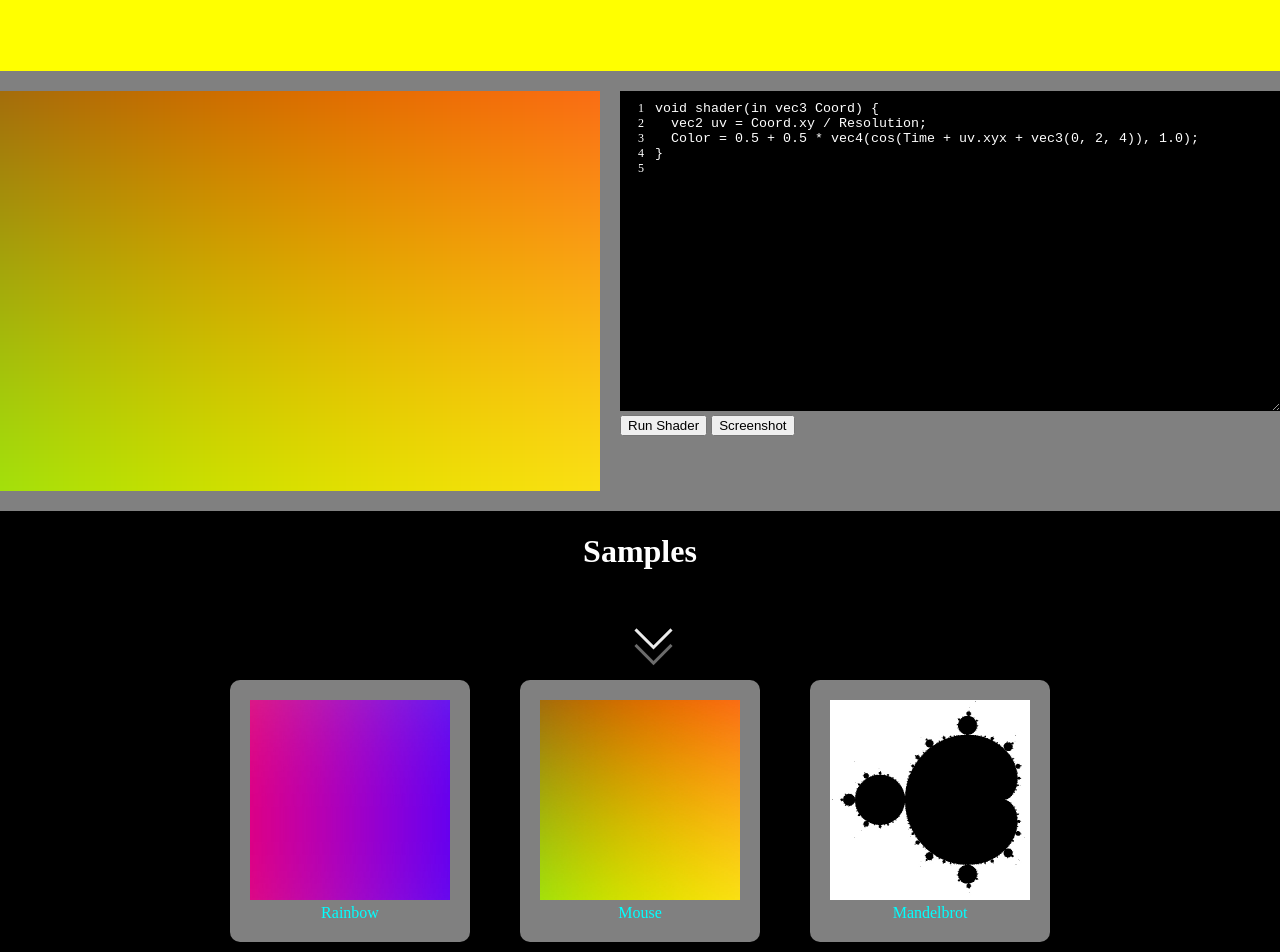
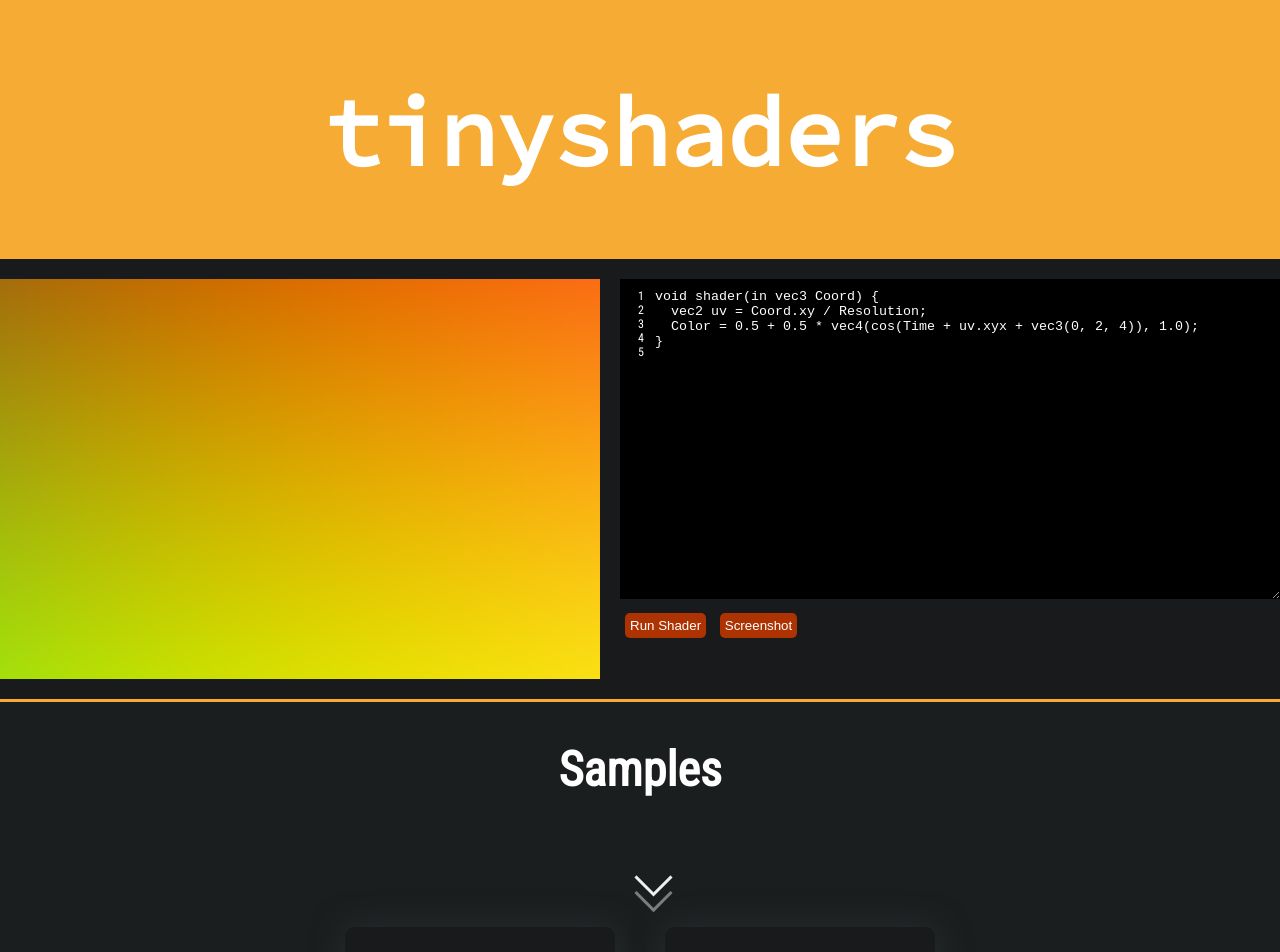
Before and after one commit to iddev5/tinyshaders, a website: page index.html in a window 1280 px wide. Shown: the top 952 px of the page. Drawn offline with Linux system fonts and the light colour scheme.

Commit message:
Add colos, fonts, replace wave svg file

```diff
--- a/index.html
+++ b/index.html
@@ -3,10 +3,18 @@
   <head>
     <title>Tiny Shaders</title>
 
+    <link rel="preconnect" href="https://fonts.googleapis.com" />
+    <link rel="preconnect" href="https://fonts.gstatic.com" crossorigin />
+    <link
+      href="https://fonts.googleapis.com/css2?family=Roboto+Condensed&family=Source+Code+Pro&display=swap"
+      rel="stylesheet"
+    />
+
     <style>
       body {
         color: white;
-        background: black;
+        background: #1b1e1f;
+        font-family: "Roboto Condensed", sans-serif;
       }
 
       .back-top {
@@ -16,20 +24,27 @@
         width: 100%;
         height: 50%;
         z-index: -1;
-        background-color: yellow;
+        background-color: #f6ab34;
       }
-      .img {
+      .wave {
         position: absolute;
+        top: 50%;
+        left: 0;
         width: 100%;
-        height: 100px;
-        left: 0px;
-        top: 50%;
+        overflow: hidden;
+        line-height: 0;
         z-index: -1;
-        background-image: url("assets/wave.svg");
-        background-repeat: repeat-x;
-        background-size: 200px 100px;
-        filter: invert(98%) sepia(99%) saturate(7496%) hue-rotate(353deg)
-          brightness(106%) contrast(108%);
+      }
+
+      .wave svg {
+        position: relative;
+        display: block;
+        width: calc(100% + 1.3px);
+        height: 220px;
+      }
+
+      .wave .shape-fill {
+        fill: #f6ab34;
       }
 
       .page {
@@ -37,13 +52,44 @@
         flex-direction: column;
         align-items: center;
       }
+
+      .page h1 {
+        font-family: "Source Code Pro", monospace;
+        font-size: 6em;
+        margin-bottom: 0px;
+        padding-bottom: 0px;
+      }
+
+      .page h2 {
+        font-size: 3em;
+      }
+
       .main {
         display: flex;
         justify-content: center;
         margin-top: 5%;
         padding: 10px;
-        background-color: grey;
+        background-color: #181a1b;
         border-radius: 20px;
+        border-style: solid;
+        border-color: #f6ab34;
+      }
+
+      .main button,
+      input[type="submit"] {
+        background-color: #ae3303;
+        color: white;
+        margin: 5px;
+        margin-top: 10px;
+        padding: 5px;
+        border: none;
+        border-radius: 5px;
+      }
+
+      .buttons {
+        display: flex;
+        flex-direction: row;
+        justify-content: space-between;
       }
 
       #code {
@@ -115,21 +161,30 @@
         margin-top: 7%;
         display: grid;
         gap: 50px;
-        grid-template-columns: auto auto auto;
+        grid-template-columns: repeat(2, auto);
+        margin-bottom: 3em;
       }
 
       .sample {
         align-items: center;
-        padding: 20px;
-        background-color: grey;
+        padding: 35px;
+        background-color: #181a1b;
         border-radius: 10px;
+        box-shadow: rgb(43, 47, 49) 1px 1px 2rem;
       }
 
       .sample a {
         display: block;
         text-align: center;
         text-decoration: none;
-        color: cyan;
+        color: #35cef2;
+        margin-top: 25px;
+        margin-left: 30px;
+        margin-right: 30px;
+        padding: 5px;
+        border: 2px;
+        border-style: solid;
+        border-radius: 5px;
       }
 
       canvas,
@@ -147,9 +202,22 @@
   </head>
   <body>
     <div class="back-top"></div>
-    <div class="img"></div>
+    <div class="wave">
+      <svg
+        data-name="Layer 1"
+        xmlns="http://www.w3.org/2000/svg"
+        viewBox="0 0 1200 120"
+        preserveAspectRatio="none"
+      >
+        <path
+          d="M321.39,56.44c58-10.79,114.16-30.13,172-41.86,82.39-16.72,168.19-17.73,250.45-.39C823.78,31,906.67,72,985.66,92.83c70.05,18.48,146.53,26.09,214.34,3V0H0V27.35A600.21,600.21,0,0,0,321.39,56.44Z"
+          class="shape-fill"
+        ></path>
+      </svg>
+    </div>
 
     <div class="page">
+      <h1>tinyshaders</h1>
       <div class="main">
         <canvas id="webgl" width="600" height="400"></canvas>
         <form id="codeform">
@@ -164,7 +232,7 @@
         </form>
       </div>
 
-      <h1>Samples</h1>
+      <h2>Samples</h2>
       <span class="arrow-block">
         <i class="arrow"></i>
         <i class="arrow arrow2"></i>
```
Also changed, not shown: assets/wave.svg (deleted).
